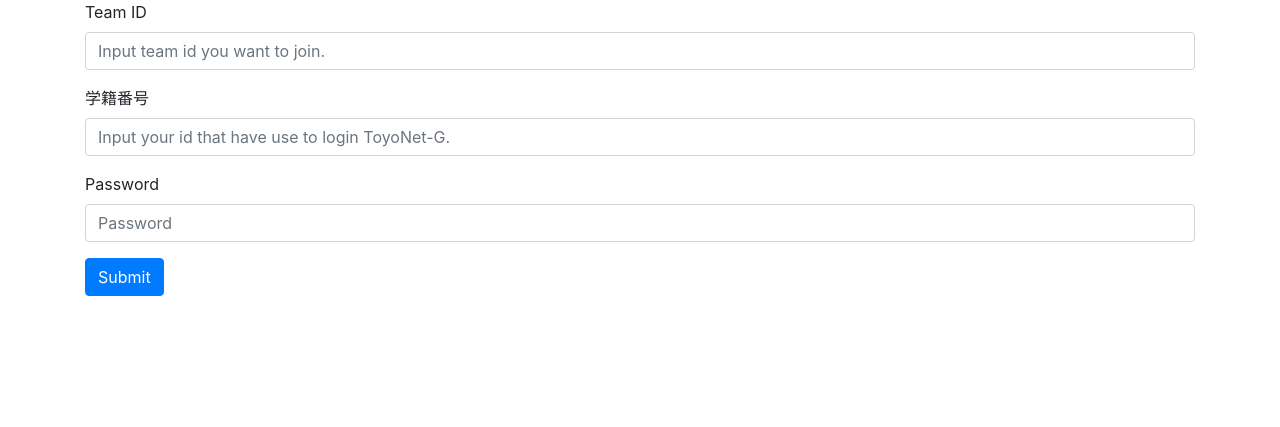
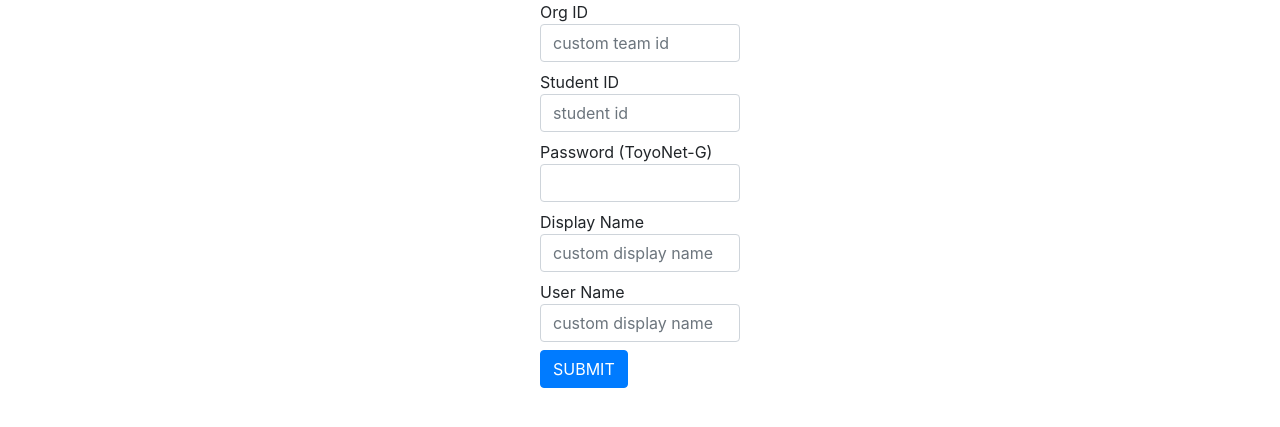
Before and after one commit to umncsk/scheduler, a Django app: page /scheduler/ in a window 1280 px wide. Shown: the part 56-483 px from the top of the page. Run offline with Django 3.2, Linux system fonts and the light colour scheme; some libraries are stand-ins or nearby versions.

Commit message:
progress

```diff
--- a/scheduler/templates/scheduler/join_form.html
+++ /dev/null
@@ -1,19 +0,0 @@
-{% extends "base.html" %}
-{% block title %}だんたいとうろくふぉーむ{% endblock title %}
-{% block content %}
-<form method="POST" action="">
-  <div class="form-group">
-    <label for="InputTeamId">Team ID</label>
-    <input type="text" class="form-control" id="InputTeamId" placeholder="Input team id you want to join.">
-  </div>
-  <div class="form-group">
-    <label for="InputStudentId">学籍番号</label>
-    <input type="text" class="form-control" id="InputStudentId" placeholder="Input your id that have use to login ToyoNet-G.">
-  </div>
-  <div class="form-group">
-    <label for="exampleInputPassword1">Password</label>
-    <input type="password" class="form-control" id="exampleInputPassword1" placeholder="Password">
-  </div>
-  <button type="submit" class="btn btn-primary">Submit</button>
-</form>
-{% endblock %}
--- a/scheduler/templates/scheduler/make-org.html
+++ b/scheduler/templates/scheduler/makeorg.html
@@ -1,7 +1,7 @@
 {% extends "base.html" %}
 {% block title %}だんたいとうろくふぉーむ{% endblock title %}
 {% block content %}
-<form method="POST" action="scheduler" class="all">
+<form method="POST" action="{% url 'scheduler:makeorg' %}" class="all">
   {% csrf_token %}
   <div class="form-group">
     <div class="mx-auto" style="width: 200px;">
@@ -9,10 +9,6 @@
       <input type="text" size="20" class="form-control" name="team_id" placeholder="custom team id">
     </label>
     <br>
-    <label>DISPLAY NAME
-      <input type="text" size="20" class="form-control" name="display_name" placeholder="display name">
-    </label>
-    <br>
     <button type="submit" class="btn btn-primary">SUBMIT</button>
     </div>
   </div>
--- a/scheduler/templates/scheduler/test.html
+++ b/scheduler/templates/scheduler/test.html
@@ -1,7 +1,7 @@
 {% extends "base.html" %}
 {% block title %}てすとふぉーむ{% endblock title %}
 {% block content %}
-<form method="POST">
+<form method="POST" action="{%url 'scheduler:execute'%}">
   {% csrf_token %}
   <div class="form-group">
     <div class="mx-auto" style="width: 200px;">
--- a/scheduler/urls.py
+++ b/scheduler/urls.py
@@ -2,8 +2,11 @@
 
 from . import views
 
+app_name = "scheduler"
+
 urlpatterns = [
     path('', views.index, name='index'),
-    path('scheduler', views.execute),
-
+    path('scheduler', views.execute, name="execute"),
+    path("makeorg", views.makeOrg, name="makeOrg"),
+    path("join", views.joinOrg, name="joinOrg")
 ]
--- a/scheduler/views.py
+++ b/scheduler/views.py
@@ -3,7 +3,7 @@
 # Create your views here.
 from django.http import HttpResponse
 
-from .scraping import getTime, exportAsDict, makeList, changeData, beRowData
+from .scraping import getPageSource, getTime, exportAsDict, makeList, changeData, beRowData
 
 from scheduler.models import  User, Org
 
@@ -11,34 +11,67 @@
 def index(request):
     #indexを読み込んでデフォルトの画面表示
     #暫定的にtest.htmlを読み込み中↓
-    return render(request, "scheduler/join_form.html")
+    return render(request, "scheduler/test.html")
 
 #execute function
 def execute(request):
     if request.method == 'POST':
-
-        #サイトからの変数取得構造体とかにしていいかも
-        id = request.POST["student_id"]
+        # ユーザー登録に必要なデータ軍の定義
+        student_id = request.POST["student_id"]
         team_id = request.POST["team_id"]
         pswd = request.POST["password"]
-        Team_name = request.POST["display_name"]
-        User_name = request.POST["username"]
+        team_name = request.POST["display_name"]
+        user_name = request.POST["username"]
 
 
-        html = scraping.getPageSource(id, pswd) #don't commit leave the password
-        dict_data = scraping.exportAsDict(html)
+        html = getPageSource(id, pswd) #don't commit leave the password
+        dict_data = exportAsDict(html)
+        print(1)
+        print(2)
+        dict_data = dict_data['Spring']
+        pre_class, aft_class = changeData(dict_data)
 
-        if getTime() == 0:
-            dict_data = dict_data['Spring']
-            pre_class, aft_class = changedata(dictdata)
-            pre_class = be_rowdata(pre_class)
-            aft_class = be_rowdata(aft_class)
-        else:
-            """
-            dict_data = dict_data['Autumn']
-            personal_class=changedata(dict_data)
-            database_u = User(student_id = ,q_pre=,q_aft = , name = ,)
-            """
-            return render(request, "scheduler/index.html")
+        pre_class = beRowData(pre_class)
+        aft_class = beRowData(aft_class)
+        """
+        書き出しサイズがオーバーフローを起こすため10進数に変換して書き込む
+        """
+        database_p = Org(
+            team_id = team_id,
+            share_pre = int(pre_class, 2),
+            share_aft = int(aft_class, 2),
+            team_name = team_name,
+        )
+        database_p.save()
+        database_u = User(
+            student_id = student_id,
+            qtr_pre = pre_class,
+            qtr_aft = aft_class,
+            display_name = user_name,
+        )
+        database_u.save()
 
-    return render(request, "scheduler/index.html", dict_data)
+    return render(request, "scheduler/index.html")
+
+
+def makeOrg(request):
+    if request.method == 'POST':
+        team_id = request.POST["team_id"] # 任意のteam_id
+        db_org = Org(team_id=team_id)
+        db_org.save()
+
+    return render(request, "scheduler/makeorg.html")
+
+
+def joinOrg(request):
+    if request.method == 'POST':
+        team_id = request.POST["team_id"] # 参加するチームのteam_id
+        display_name = request.POST["display_name"] #チーム内での任意の表示名
+
+        db_usr = User(
+            #org = team_id,
+            display_name = display_name,
+        )
+        db_usr.save()
+
+    return render(request, "scheduler/join.html")
--- a/templates/base.html
+++ b/templates/base.html
@@ -19,13 +19,13 @@
       <div class="collapse navbar-collapse" id="navbar">
         <ul class="navbar-nav">
           <li class="nav-item">
-            <a class="nav-link" href="#">作成</a>
+            <a class="nav-link" href="{% url 'scheduler:makeOrg' %}">作成</a>
           </li>
           <li class="nav-item">
-            <a class="nav-link" href="#">参加</a>
+            <a class="nav-link" href="{% url 'scheduler:joinOrg' %}">参加</a>
           </li>
           <li class="nav-item">
-            <a class="nav-link" href="#">一覧</a>
+            <a class="nav-link" href="{% url 'scheduler:index' %}">一覧</a>
           </li>
         </ul>
       </div>
```
Also changed, not shown: scheduler/models.py (+21 -21 lines), scheduler/scraping.py (+8 -9 lines), scheduler/templates/scheduler/join.html (added, +16 -0 lines), scheduler/migrations/0001_initial.py.
